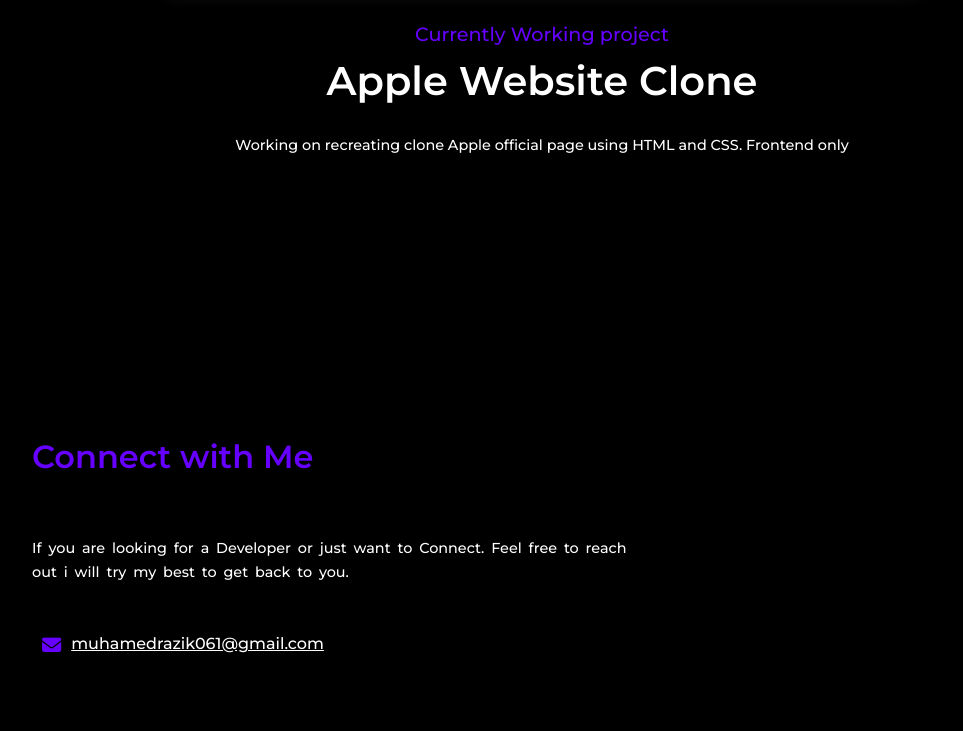
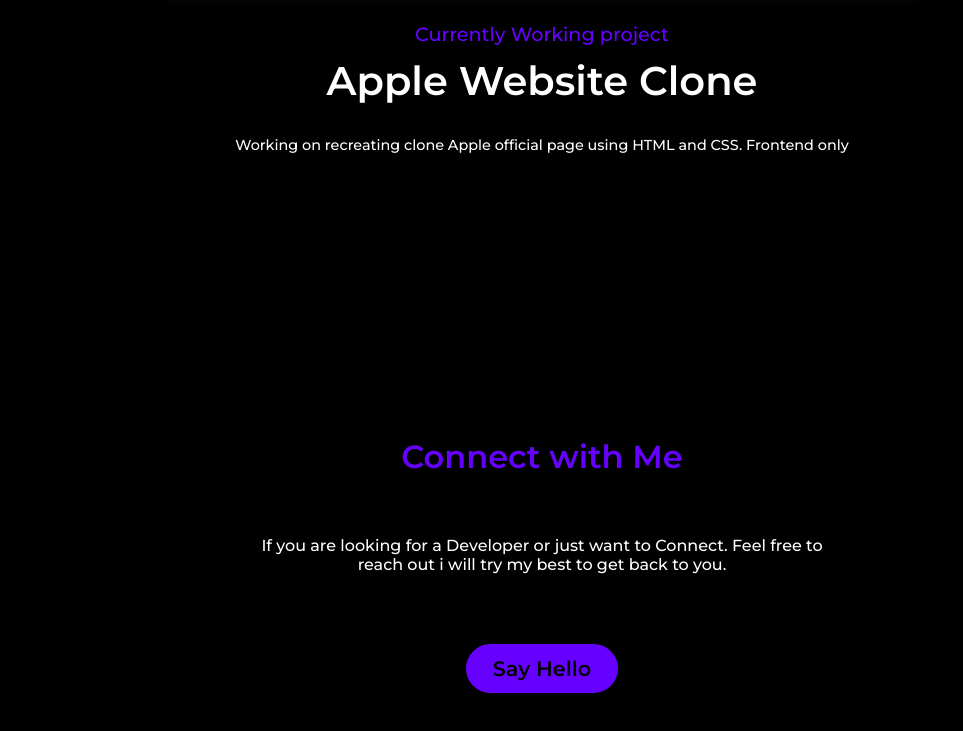
Before and after one commit to Muhamed-Razik/portfolio, a plain HTML site: page index.html in a window 1280 px wide. Shown: the part 3985-4716 px from the top of the page, without its empty margins (98-1061 px from the left). Drawn offline with Linux system fonts and the light colour scheme; a web font is replaced by a local one.

Commit message:
mail button added in contact section

```diff
--- a/index.html
+++ b/index.html
@@ -171,9 +171,7 @@
     <section id="contact">
         <h2>Connect with Me</h2>
         <p class="contact-content">If you are looking for a Developer or just want to Connect. Feel free to reach out i will try my best to get back to you.</p>
-        <div class="contact-info">
-            <i class="fa-solid fa-envelope"></i> <a href="mailto:muhamedrazik061@gmail.com">muhamedrazik061@gmail.com</a>
-        </div>
+        <button>Say Hello</button>
     </section>
 </body>
 
--- a/style.css
+++ b/style.css
@@ -190,7 +190,7 @@
     color: #6600ff;
     font-weight: 700;
 }
-.skill-content,.contact-content {
+.skill-content {
     width: 60%;
     font-size: .9rem;
     line-height: 1.5rem;
@@ -275,29 +275,27 @@
     border-radius: 10px;
     box-shadow: 0 0 20px 5px  rgb(75, 75, 75);
 }
+#contact {
+
+    text-align: center;
+    margin: 0 auto 100px;
+}
+
+#contact p {
+    max-width: 600px;
+    margin: auto;
+    text-align: center;
+}
 #contact button {
-    padding: 10px 20px;
-    font-size: 1.5rem;
-    border: 1px solid #6600ff;
-    border-radius: 10px;
-    margin: 60px 0;
-    font-weight: 700;
-    color: #6600ff;
-    background-color:transparent;
+    font-size: 1.3rem;
+    padding: 10px 25px;
+    color: #000000;
+    margin-top: 70px;
+    border-radius: 50px;
+    font-weight: 600;
+    background-color: #6600ff;
+    border: 2px solid #6600ff;
 }
-.contact-info {
-    display: flex;
-    gap: 10px;
-    font-size: 16px;
-    margin-top: 40px;
-    padding: 10px;
-
+#contact button:hover {
+    box-shadow: ;
 }
-.contact-info i {
-    color: #6600ff;
-    padding-top: 2px;
-}
-.contact-info a {
-    text-decoration: underline;
-
-}
```
